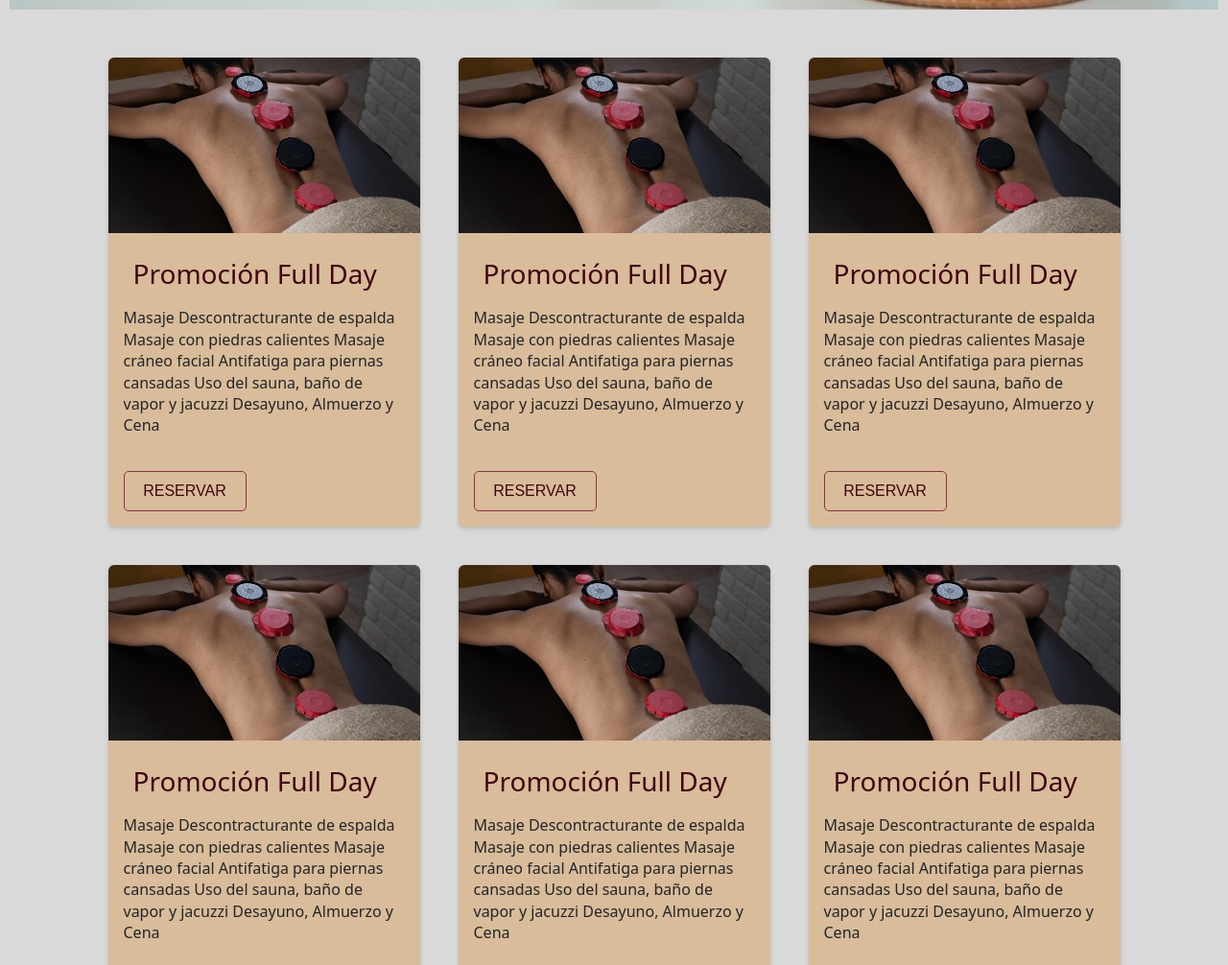
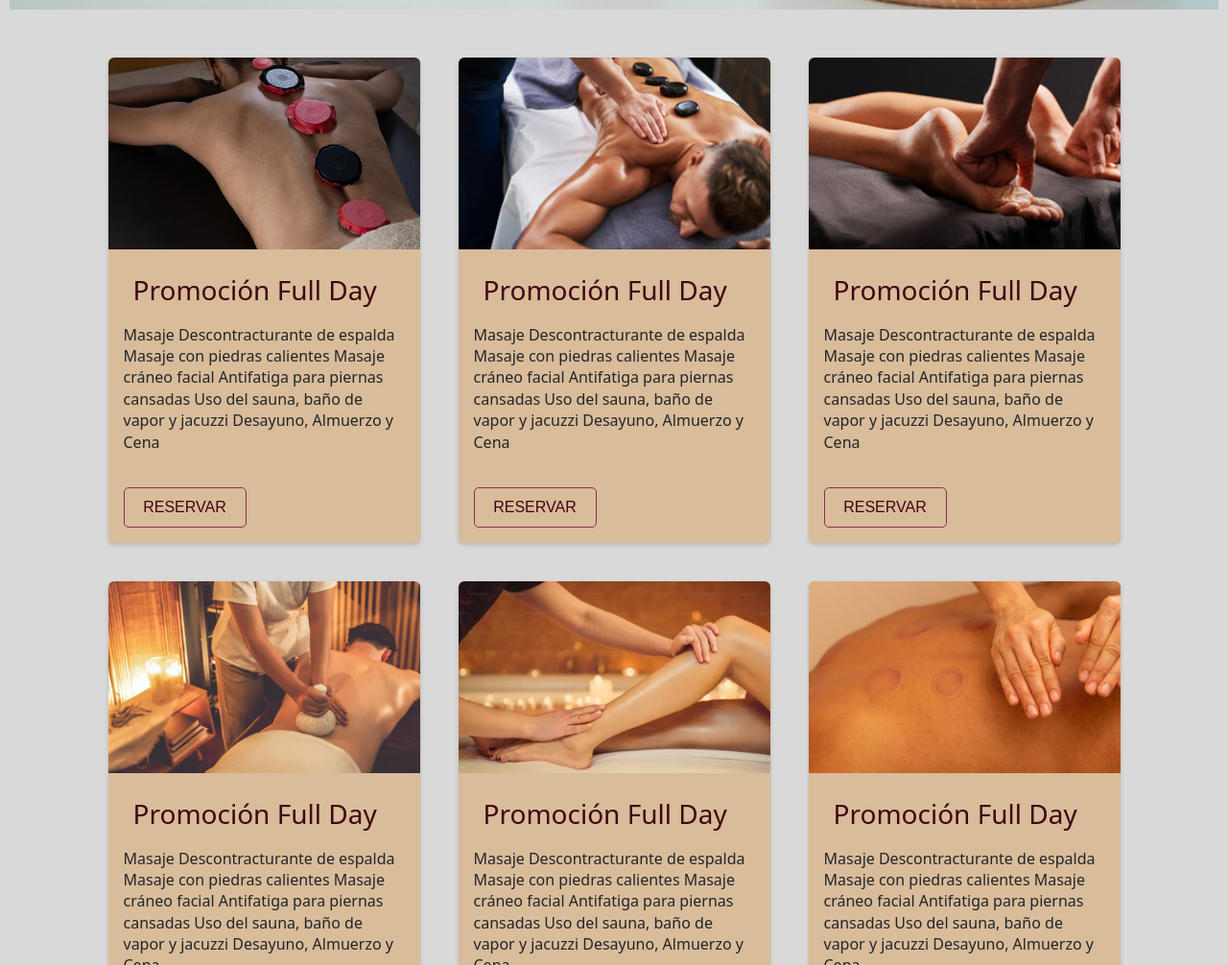
Before and after one commit to Neyda369/proyecto-neyda-comision-57680, a plain HTML site: page pages/planes.html in a window 1280 px wide. Shown: the part 512-1518 px from the top of the page at 96% size. Drawn offline with nearby package versions, Linux system fonts and the light colour scheme; a web font is replaced by a local one.

Commit message:
cambio de las imégenes de la página de planes y cambio de los estilos de las imágenes

```diff
--- a/css/estilos.css
+++ b/css/estilos.css
@@ -420,8 +420,9 @@ h3 {
 }
 
 .card img {
-    width: 100%;
-    height: auto;
+    width: 400px;
+    height: 200px;
+    object-fit: cover;
 }
 
 .card-content {
--- a/pages/planes.html
+++ b/pages/planes.html
@@ -77,7 +77,7 @@
                 </div>
             </div>
             <div class="card">
-                <img src="../assets/img/terapias/biomagnetismo -1.jpg" class="card-img-top"
+                <img src="../assets/img/terapias/terapia-piedras-basalto-2.jpg" class="card-img-top"
                     alt="hombre de cabello negro acostado boca abajo en una camilla de spa, sobre su espalda tiene imanes terapéuticos de color rojo y negro alineados sobre su columna vertebral">
                 <div class="card-content">
                     <h3>Promoción Full Day</h3>
@@ -93,7 +93,7 @@
                 </div>
             </div>
             <div class="card">
-                <img src="../assets/img/terapias/biomagnetismo -1.jpg" class="card-img-top"
+                <img src="../assets/img/terapias/masaje-4.jpg" class="card-img-top"
                     alt="hombre de cabello negro acostado boca abajo en una camilla de spa, sobre su espalda tiene imanes terapéuticos de color rojo y negro alineados sobre su columna vertebral">
                 <div class="card-content">
                     <h3>Promoción Full Day</h3>
@@ -109,7 +109,7 @@
                 </div>
             </div>
             <div class="card">
-                <img src="../assets/img/terapias/biomagnetismo -1.jpg" class="card-img-top"
+                <img src="../assets/img/terapias/terapia-1.jpg" class="card-img-top"
                     alt="hombre de cabello negro acostado boca abajo en una camilla de spa, sobre su espalda tiene imanes terapéuticos de color rojo y negro alineados sobre su columna vertebral">
                 <div class="card-content">
                     <h3>Promoción Full Day</h3>
@@ -125,7 +125,7 @@
                 </div>
             </div>
             <div class="card">
-                <img src="../assets/img/terapias/biomagnetismo -1.jpg" class="card-img-top"
+                <img src="../assets/img/terapias/terapia-piernas-1.avif" class="card-img-top"
                     alt="hombre de cabello negro acostado boca abajo en una camilla de spa, sobre su espalda tiene imanes terapéuticos de color rojo y negro alineados sobre su columna vertebral">
                 <div class="card-content">
                     <h3>Promoción Full Day</h3>
@@ -140,7 +140,7 @@
                     <button class="btn">Reservar</button>
                 </div>
             </div><div class="card">
-                <img src="../assets/img/terapias/biomagnetismo -1.jpg" class="card-img-top"
+                <img src="../assets/img/terapias/reiki-2.jpg" class="card-img-top"
                     alt="hombre de cabello negro acostado boca abajo en una camilla de spa, sobre su espalda tiene imanes terapéuticos de color rojo y negro alineados sobre su columna vertebral">
                 <div class="card-content">
                     <h3>Promoción Full Day</h3>
```
